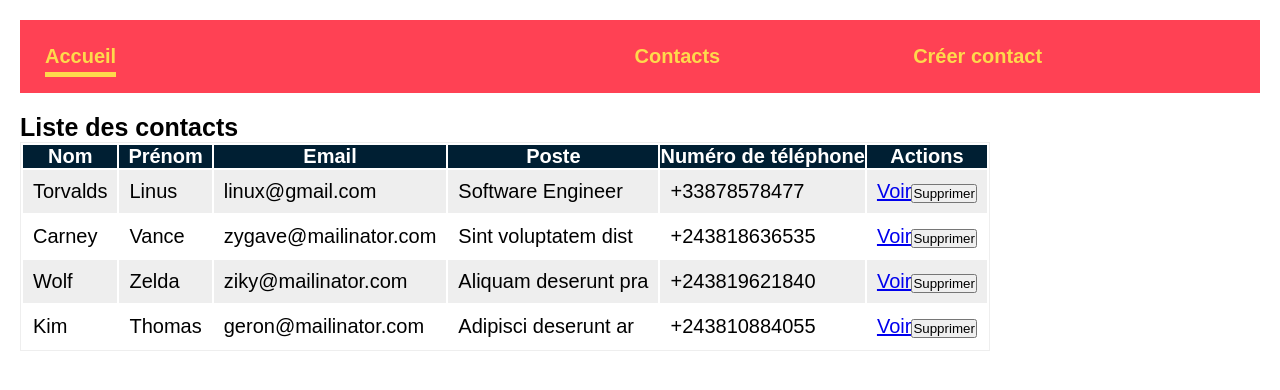
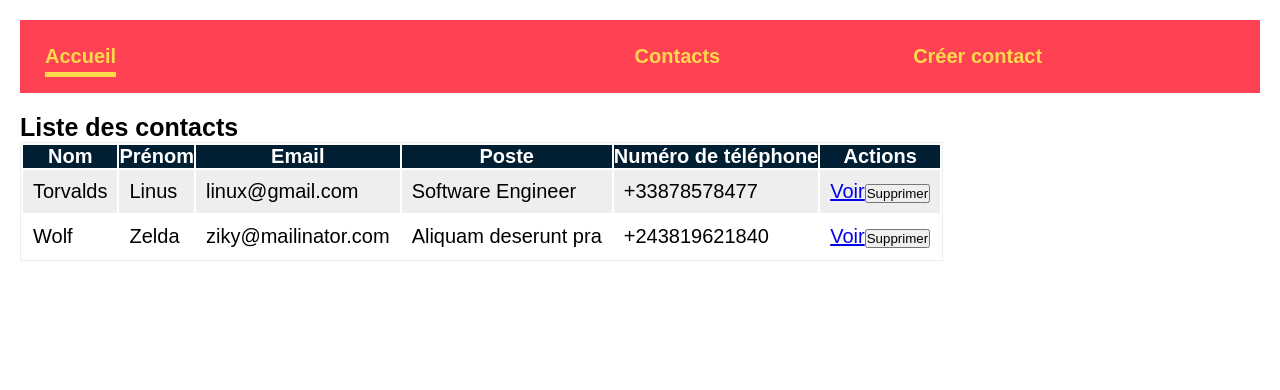
Before and after one commit to jochri3/contacts_list_1_3_december_2021, a React (Create React App) app: page /contacts in a window 1280 px wide. Shown: the top 390 px of the page. Built offline with nearby package versions, Linux system fonts and the light colour scheme; data requests are answered from the project's data file.

Commit message:
add delete contact

```diff
--- a/mock-api/database.json
+++ b/mock-api/database.json
@@ -10,15 +10,6 @@
       "work_address": "Helsinki"
     },
     {
-      "id": "6091374a5516790015430f3a",
-      "first_name": "Vance",
-      "last_name": "Carney",
-      "email": "zygave@mailinator.com",
-      "phone_number": "+243818636535",
-      "position": "Sint voluptatem dist",
-      "work_address": "Veniam eaque offici"
-    },
-    {
       "id": "60914868c3c58500158f9927",
       "first_name": "Zelda",
       "last_name": "Wolf",
@@ -26,15 +17,6 @@
       "phone_number": "+243819621840",
       "position": "Aliquam deserunt pra",
       "work_address": "Debitis dolorem dolo"
-    },
-    {
-      "id": "6091487dc3c58500158f9928",
-      "first_name": "Thomas",
-      "last_name": "Kim",
-      "email": "geron@mailinator.com",
-      "phone_number": "+243810884055",
-      "position": "Adipisci deserunt ar",
-      "work_address": "Minima enim dolore i"
     }
   ]
 }
--- a/src/pages/contacts/index/index.tsx
+++ b/src/pages/contacts/index/index.tsx
@@ -1,24 +1,24 @@
-import { useState, useEffect } from "react";
+import { useEffect } from "react";
 import ContactsList from "../../../components/contacts/contacts-list";
 import { useDispatch, useSelector } from "react-redux";
-import { fetchContacts } from "../../../state/contact/contact.action-creator";
+import {
+  fetchContacts,
+  removeContact,
+} from "../../../state/contact/contact.action-creator";
 
 const Index: React.FC = () => {
   const dispatch = useDispatch();
-  const contacts: any = useSelector<any>((state) => state.contact.contacts);
-  const [updateState, setUpdateState] = useState<number>(0); //force UI update
+  const { contacts, update }: any = useSelector<any>((state) => state.contact);
   // Mise en place du typage static
 
   useEffect(() => {
     (async () => {
       dispatch(fetchContacts());
     })();
-  }, [updateState]);
+  }, [update]);
 
   const deleteContact = async (id: string) => {
-    console.log("supprimer");
-    // await deletContactById(id);
-    setUpdateState(updateState + 1); //For for UI update
+    dispatch(removeContact(id));
   };
   return (
     <>
--- a/src/state/contact/contact.reducer.ts
+++ b/src/state/contact/contact.reducer.ts
@@ -44,9 +44,16 @@ const contactReducer = (
       ...state,
       loading: false,
       contact: action.payload,
-      update: state.update + 1,
     };
   } else if (action.type === ActionTypes.FETCH_CONTACT_FAILURE) {
+    return { ...state, loading: false, error: action.error };
+  }
+  // DELETE api/contacts/:id
+  else if (action.type === ActionTypes.DELETE_CONTACT_REQUEST) {
+    return { ...state, loading: true, error: null };
+  } else if (action.type === ActionTypes.DELETE_CONTACT_SUCCESS) {
+    return { ...state, loading: false, error: null, update: state.update + 1 };
+  } else if (action.type === ActionTypes.DELETE_CONTACT_FAILURE) {
     return { ...state, loading: false, error: action.error };
   }
   return state;
```
